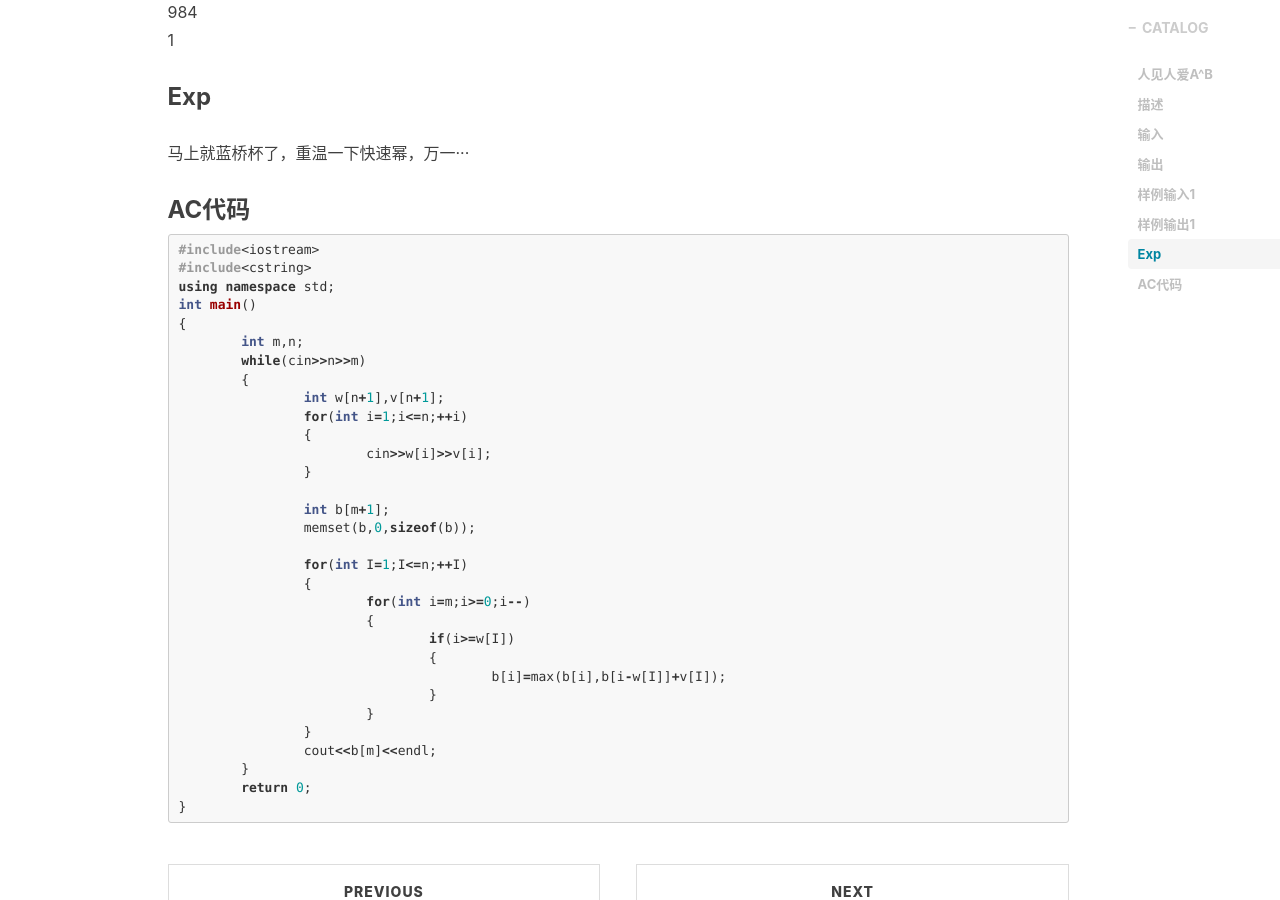
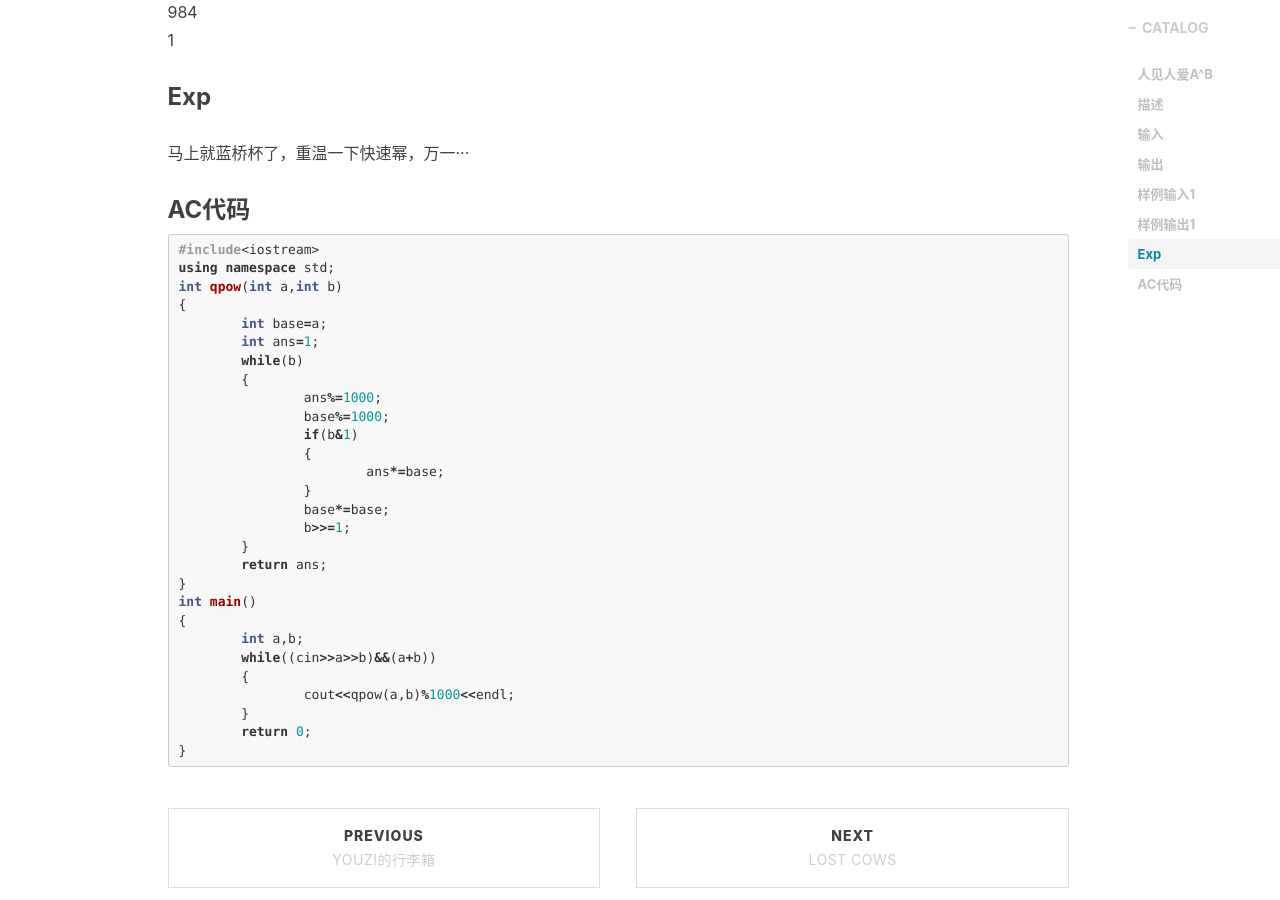
Before and after one commit to pandaKINandQUEEN/GinKo-BFU.github.io, a Jekyll site: the page built from _posts/2018-03-27-Everybody-like-A^b.md, in a window 1280 px wide and 900 px high, scrolled down 1304 px. Built offline with Jekyll 4.4.1, drawn with Linux system fonts in a browser that asks for light colours; nearby versions of some CDN libraries; comment, search, counter and statistics services are not loaded.

Commit message:
Update 2018-03-27-Everybody-like-A^b.md

````diff
--- a/_posts/2018-03-27-Everybody-like-A^b.md
+++ b/_posts/2018-03-27-Everybody-like-A^b.md
@@ -42,34 +42,30 @@ tags:
 ``` cpp
 #include<iostream>
 
-#include<cstring>
-
 using namespace std;
+int qpow(int a,int b)
+{
+	int base=a;
+	int ans=1;
+	while(b)
+	{
+		ans%=1000;
+		base%=1000;
+		if(b&1)
+		{
+			ans*=base;
+		}
+		base*=base;
+		b>>=1;
+	}
+	return ans;
+}
 int main()
 {
-	int m,n;
-	while(cin>>n>>m)
+	int a,b;
+	while((cin>>a>>b)&&(a+b))
 	{
-		int w[n+1],v[n+1];
-		for(int i=1;i<=n;++i)
-		{
-			cin>>w[i]>>v[i];
-		}
-
-		int b[m+1];
-		memset(b,0,sizeof(b));
-
-		for(int I=1;I<=n;++I)
-		{
-			for(int i=m;i>=0;i--)
-			{
-				if(i>=w[I])
-				{
-					b[i]=max(b[i],b[i-w[I]]+v[I]);
-				}
-			}
-		}
-		cout<<b[m]<<endl;
+		cout<<qpow(a,b)%1000<<endl;
 	}
 	return 0;
 }
````
